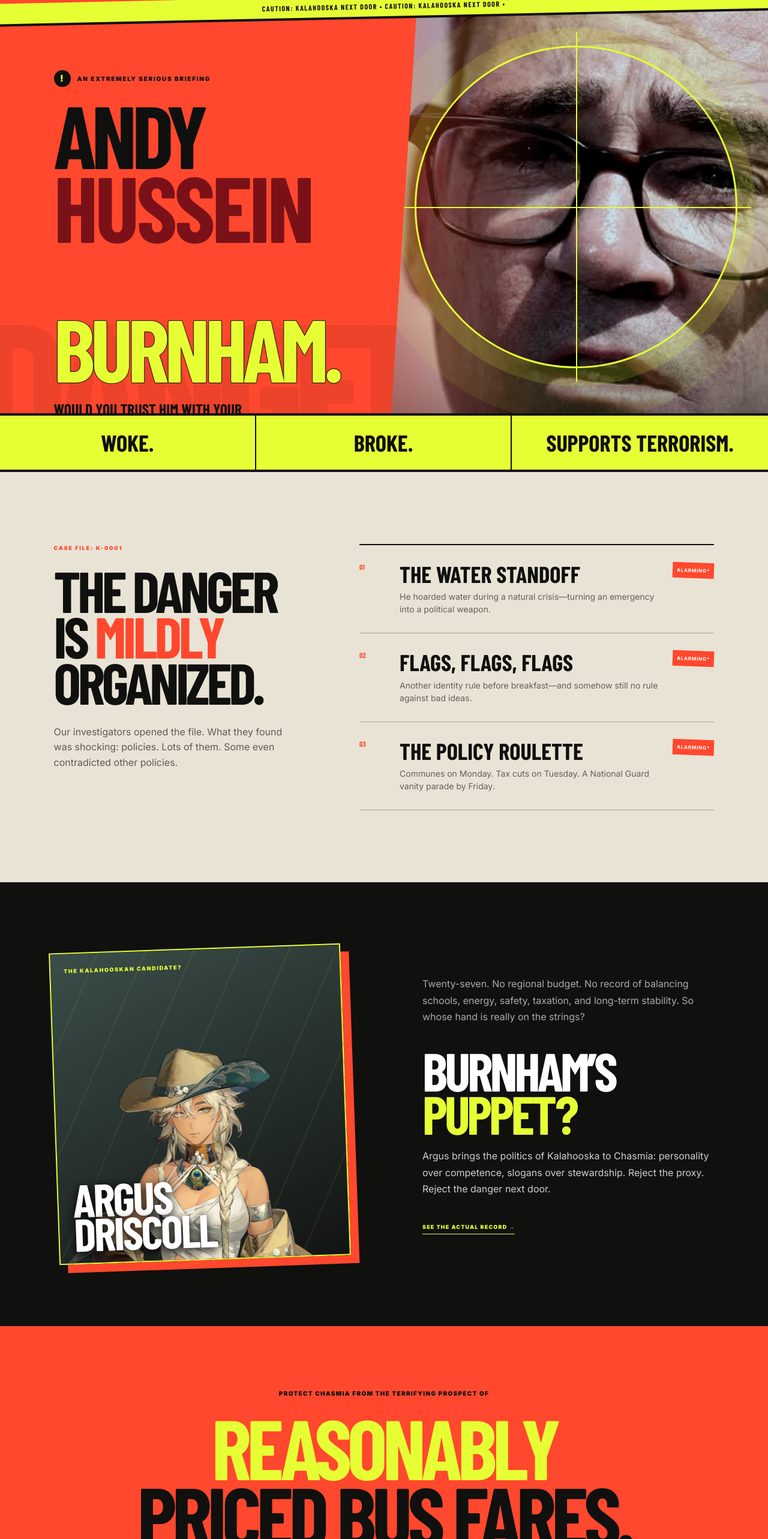
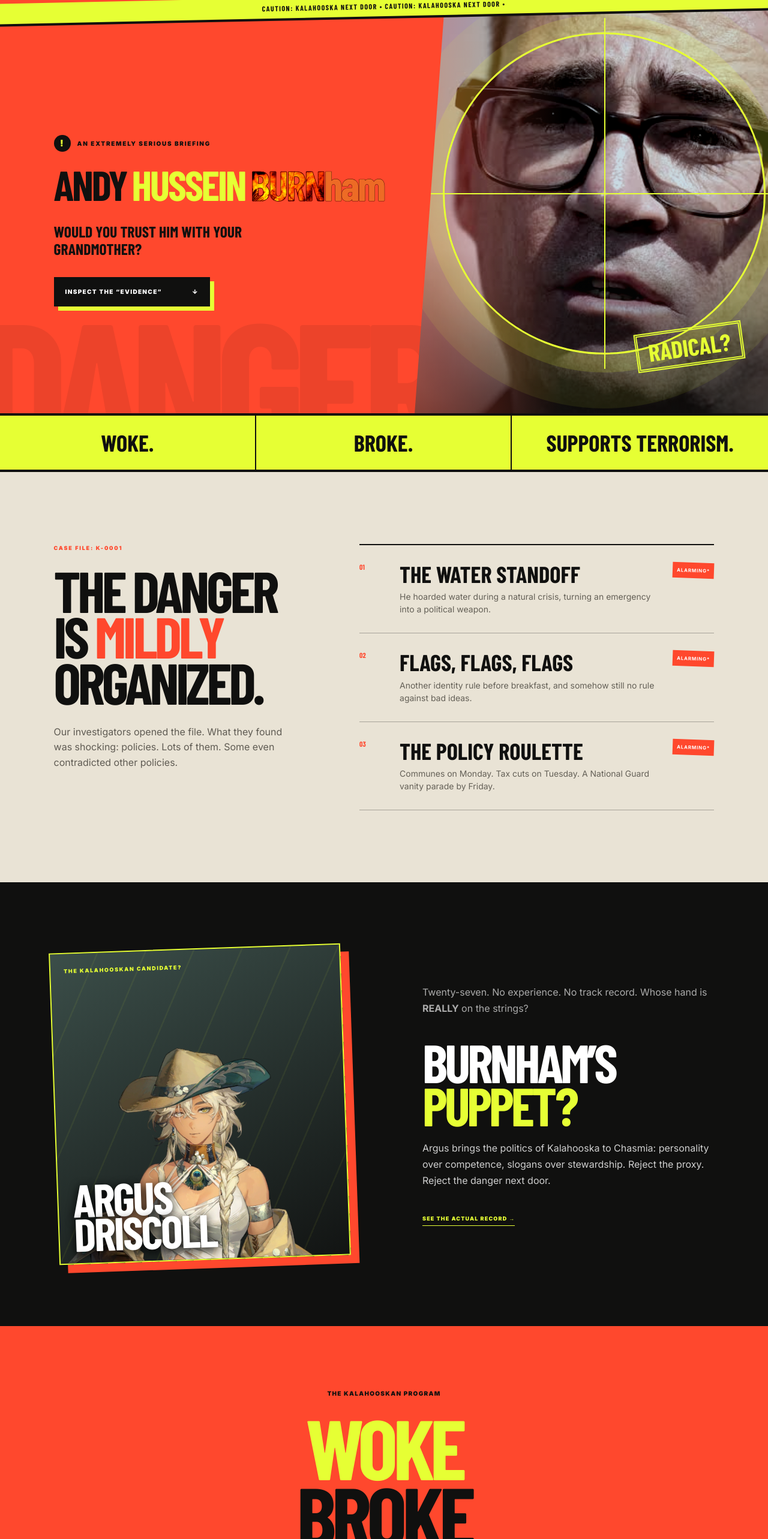
Before and after one commit to manualAlan/James-Bluespan-Campaign, a Next.js app: page /kalahooska in a window 1280 px wide. Shown: the part 111-2677 px from the top of the page at 60% size. Built offline with nearby package versions, Linux system fonts and the light colour scheme; a web font is replaced by a local one.

Commit message:
Add fire treatment to campaign headline

```diff
--- a/app/globals.css
+++ b/app/globals.css
@@ -83,9 +83,11 @@ footer small { justify-self:end; font-size:8px; text-transform:uppercase; letter
 .alert-kicker { display:flex; align-items:center; gap:11px; margin:0 0 20px; text-transform:uppercase; letter-spacing:.17em; font-size:10px; font-weight:900; }
 .alert-kicker span { width:28px; height:28px; display:grid; place-items:center; border-radius:50%; background:var(--black); color:var(--acid); font-size:15px; }
 .danger-page h1,.danger-page h2 { font-family:var(--font-display); text-transform:uppercase; letter-spacing:-.055em; line-height:.8; margin:0; }
-.danger-page h1 { font-size:clamp(83px,11.5vw,170px); color:var(--black); }
-.danger-page h1 b { display:block; color:#7b1118; font-size:1.05em; line-height:.78; letter-spacing:-.035em; }
-.danger-page h1 em { color:var(--acid); font-style:normal; -webkit-text-stroke:2px var(--black); paint-order:stroke fill; }
+.danger-page h1 { display:flex; align-items:baseline; gap:.13em; white-space:nowrap; font-size:clamp(48px,5.45vw,82px); color:var(--black); font-weight:900; letter-spacing:-.045em; }
+.danger-page h1 b { color:var(--acid); font-size:1em; line-height:1; letter-spacing:-.045em; }
+.danger-page h1 em { display:inline-flex; align-items:baseline; font-style:normal; font-weight:900; }
+.danger-page h1 .burn { color:transparent; background:url("/images/fire.jpeg") center 48% / cover; -webkit-background-clip:text; background-clip:text; -webkit-text-stroke:1px #4f1306; paint-order:stroke fill; filter:saturate(1.25) contrast(1.15); }
+.danger-page h1 .ham { color:#ed6b25; text-transform:none; -webkit-text-stroke:1px #4f1306; paint-order:stroke fill; }
 .danger-deck { max-width:430px; font:700 clamp(18px,2vw,27px)/1.15 var(--font-display); text-transform:uppercase; margin:28px 0 32px; }
 .danger-button { display:inline-flex; gap:50px; justify-content:space-between; background:var(--black); color:#fff; padding:17px 19px; text-transform:uppercase; letter-spacing:.13em; font-size:10px; font-weight:900; box-shadow:7px 7px 0 var(--acid); }
 .burnham-shot { position:relative; overflow:hidden; background:#c8d9e1; clip-path:polygon(9% 0,100% 0,100% 100%,0 100%); }
@@ -127,9 +129,9 @@ footer small { justify-self:end; font-size:8px; text-transform:uppercase; letter
 .contrast-copy>a { color:var(--acid); border-bottom:1px solid var(--acid); padding-bottom:6px; text-transform:uppercase; letter-spacing:.13em; font-size:9px; font-weight:900; }
 .final-warning { background:var(--alarm); padding:105px 24px; text-align:center; }
 .final-warning>p { text-transform:uppercase; font-weight:900; letter-spacing:.13em; font-size:10px; }
-.final-warning h2 { font-size:clamp(72px,11vw,170px); max-width:1100px; margin:25px auto 45px; }.final-warning h2::first-line { color:var(--acid); }
+.final-warning h2 { font-size:clamp(72px,11vw,170px); max-width:1100px; margin:25px auto 45px; text-align:center; color:var(--black); }.final-warning h2::first-line { color:var(--acid); }
 .final-warning>a { display:inline-flex; gap:55px; background:var(--acid); color:var(--black); border:2px solid var(--black); padding:17px 20px; box-shadow:7px 7px 0 var(--black); text-transform:uppercase; letter-spacing:.15em; font-size:10px; font-weight:900; }
 .danger-footer { background:var(--black); color:#fff; padding:30px clamp(24px,7vw,110px); display:flex; justify-content:space-between; gap:20px; font-size:8px; text-transform:uppercase; letter-spacing:.12em; opacity:1; }
 .danger-footer span,.danger-footer small { opacity:.55; }
-@media(max-width:800px){.danger-nav{grid-template-columns:1fr auto}.satire-tag{display:none}.danger-hero{grid-template-columns:1fr;min-height:760px}.burnham-shot{position:absolute;inset:78px 0 0 32%;clip-path:none;opacity:.62}.burnham-shot:after{background:linear-gradient(90deg,var(--alarm),rgba(255,72,45,.68) 40%,rgba(255,72,45,.1)),linear-gradient(0deg,var(--alarm),transparent 40%)}.danger-copy{max-width:560px}.danger-page h1{font-size:92px}.photo-stamp{font-size:29px}.panic-strip{grid-template-columns:1fr}.panic-strip strong{border-right:0;border-bottom:2px solid var(--black)}.case-file,.contrast{grid-template-columns:1fr;gap:70px}}
-@media(max-width:540px){.danger-nav .wordmark>span:last-child{display:none}.danger-nav{height:68px}.back-link{font-size:8px!important}.warning-tape.top{top:86px}.danger-hero{padding-top:68px;min-height:720px}.danger-copy{padding:145px 22px 70px}.burnham-shot{inset:68px 0 0 18%}.danger-page h1{font-size:75px}.danger-deck{max-width:260px}.photo-stamp{right:4%;bottom:8%;font-size:22px}.fiction-note{left:22px}.case-file,.contrast{padding:85px 22px}.charge-list article{grid-template-columns:34px 1fr}.charge-list b{grid-column:2}.quote-card{padding:28px}.final-warning{padding:85px 18px}.danger-footer{flex-direction:column}}
+@media(max-width:800px){.danger-nav{grid-template-columns:1fr auto}.satire-tag{display:none}.danger-hero{grid-template-columns:1fr;min-height:760px}.burnham-shot{position:absolute;inset:78px 0 0 32%;clip-path:none;opacity:.62}.burnham-shot:after{background:linear-gradient(90deg,var(--alarm),rgba(255,72,45,.68) 40%,rgba(255,72,45,.1)),linear-gradient(0deg,var(--alarm),transparent 40%)}.danger-copy{max-width:620px}.danger-page h1{font-size:clamp(38px,8vw,61px)}.photo-stamp{font-size:29px}.panic-strip{grid-template-columns:1fr}.panic-strip strong{border-right:0;border-bottom:2px solid var(--black)}.case-file,.contrast{grid-template-columns:1fr;gap:70px}}
+@media(max-width:540px){.danger-nav .wordmark>span:last-child{display:none}.danger-nav{height:68px}.back-link{font-size:8px!important}.warning-tape.top{top:86px}.danger-hero{padding-top:68px;min-height:720px}.danger-copy{padding:145px 16px 70px}.burnham-shot{inset:68px 0 0 18%}.danger-page h1{font-size:clamp(25px,7.6vw,34px);gap:.09em}.danger-deck{max-width:260px}.photo-stamp{right:4%;bottom:8%;font-size:22px}.fiction-note{left:22px}.case-file,.contrast{padding:85px 22px}.charge-list article{grid-template-columns:34px 1fr}.charge-list b{grid-column:2}.quote-card{padding:28px}.final-warning{padding:85px 18px}.danger-footer{flex-direction:column}}
--- a/app/kalahooska/page.tsx
+++ b/app/kalahooska/page.tsx
@@ -4,8 +4,8 @@ export const metadata = {
 };
 
 const charges = [
-  ["01", "The water standoff", "He hoarded water during a natural crisis—turning an emergency into a political weapon."],
-  ["02", "Flags, flags, flags", "Another identity rule before breakfast—and somehow still no rule against bad ideas."],
+  ["01", "The water standoff", "He hoarded water during a natural crisis, turning an emergency into a political weapon."],
+  ["02", "Flags, flags, flags", "Another identity rule before breakfast, and somehow still no rule against bad ideas."],
   ["03", "The policy roulette", "Communes on Monday. Tax cuts on Tuesday. A National Guard vanity parade by Friday."],
 ];
 
@@ -23,7 +23,7 @@ export default function KalahooskaPage() {
         <div className="warning-tape top" aria-hidden="true">CAUTION: KALAHOOSKA NEXT DOOR • CAUTION: KALAHOOSKA NEXT DOOR •</div>
         <div className="danger-copy">
           <p className="alert-kicker"><span>!</span> An extremely serious briefing</p>
-          <h1>Andy<br /><b>Hussein</b><br /><em>Burnham.</em></h1>
+          <h1><span className="andy">ANDY</span> <b>HUSSEIN</b> <em><span className="burn">BURN</span><span className="ham">ham</span></em></h1>
           <p className="danger-deck">Would you trust him with your grandmother?</p>
           <a href="#evidence" className="danger-button">Inspect the “evidence” <span>↓</span></a>
         </div>
@@ -60,7 +60,7 @@ export default function KalahooskaPage() {
           <strong>ARGUS<br />DRISCOLL</strong>
         </div>
         <div className="contrast-copy">
-          <p>Twenty-seven. No regional budget. No record of balancing schools, energy, safety, taxation, and long-term stability. So whose hand is really on the strings?</p>
+          <p>Twenty-seven. No experience. No track record. Whose hand is <strong>REALLY</strong> on the strings?</p>
           <h2>Burnham’s<br /><em>puppet?</em></h2>
           <p className="rejection-copy">Argus brings the politics of Kalahooska to Chasmia: personality over competence, slogans over stewardship. Reject the proxy. Reject the danger next door.</p>
           <a href="/#record">See the actual record →</a>
@@ -68,13 +68,13 @@ export default function KalahooskaPage() {
       </section>
 
       <section className="final-warning">
-        <p>Protect Chasmia from the terrifying prospect of</p>
-        <h2>reasonably<br />priced bus fares.</h2>
+        <p>The Kalahooskan program</p>
+        <h2>WOKE<br />BROKE<br />TERRORISM</h2>
         <a href="/#join">Stand with James <span>↗</span></a>
       </section>
 
       <footer className="danger-footer">
-        <span>In-game political fiction; claims concern fictional characters and events.</span>
+        <span>Fictional game depiction.</span>
         <small>Paid for by Bluespan for Chasmia</small>
       </footer>
     </main>
```
Also changed, not shown: public/images/fire.jpeg (added), 5 other files (tests, documents, lock files or other folders).
